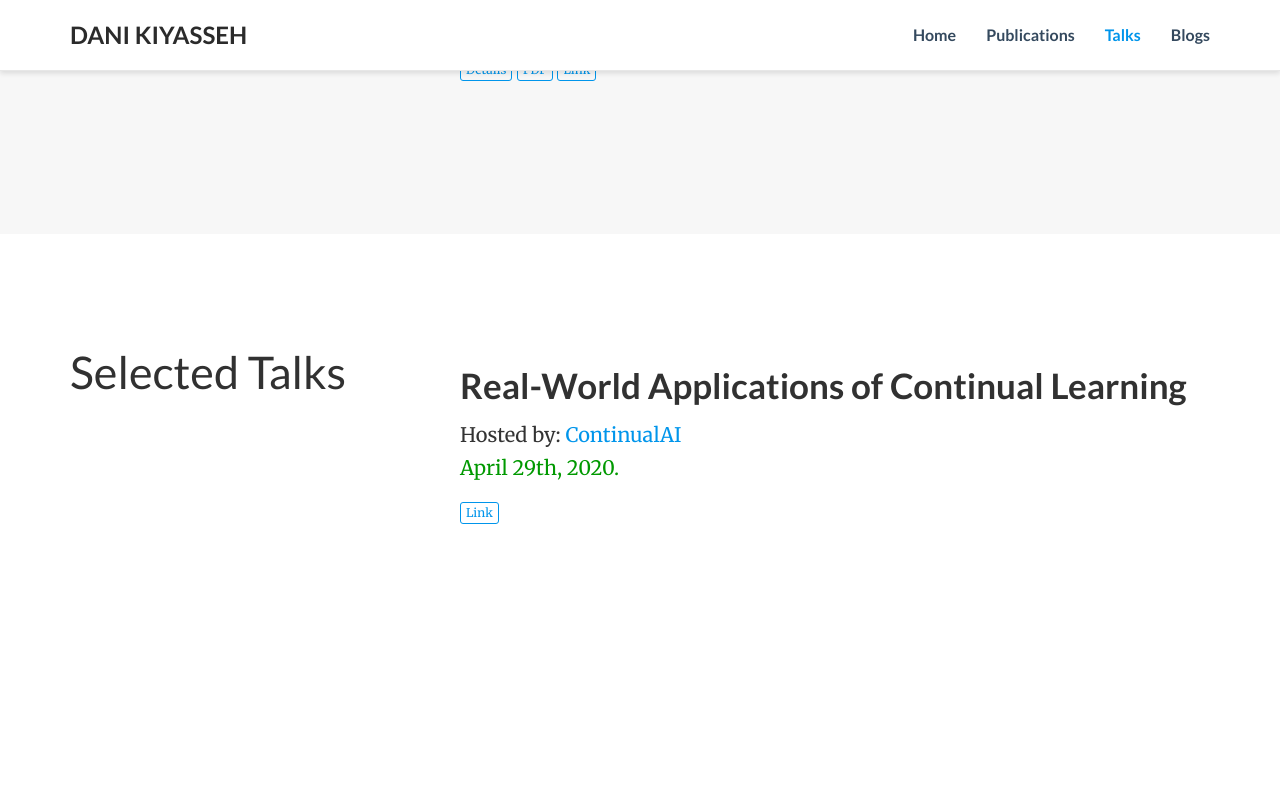
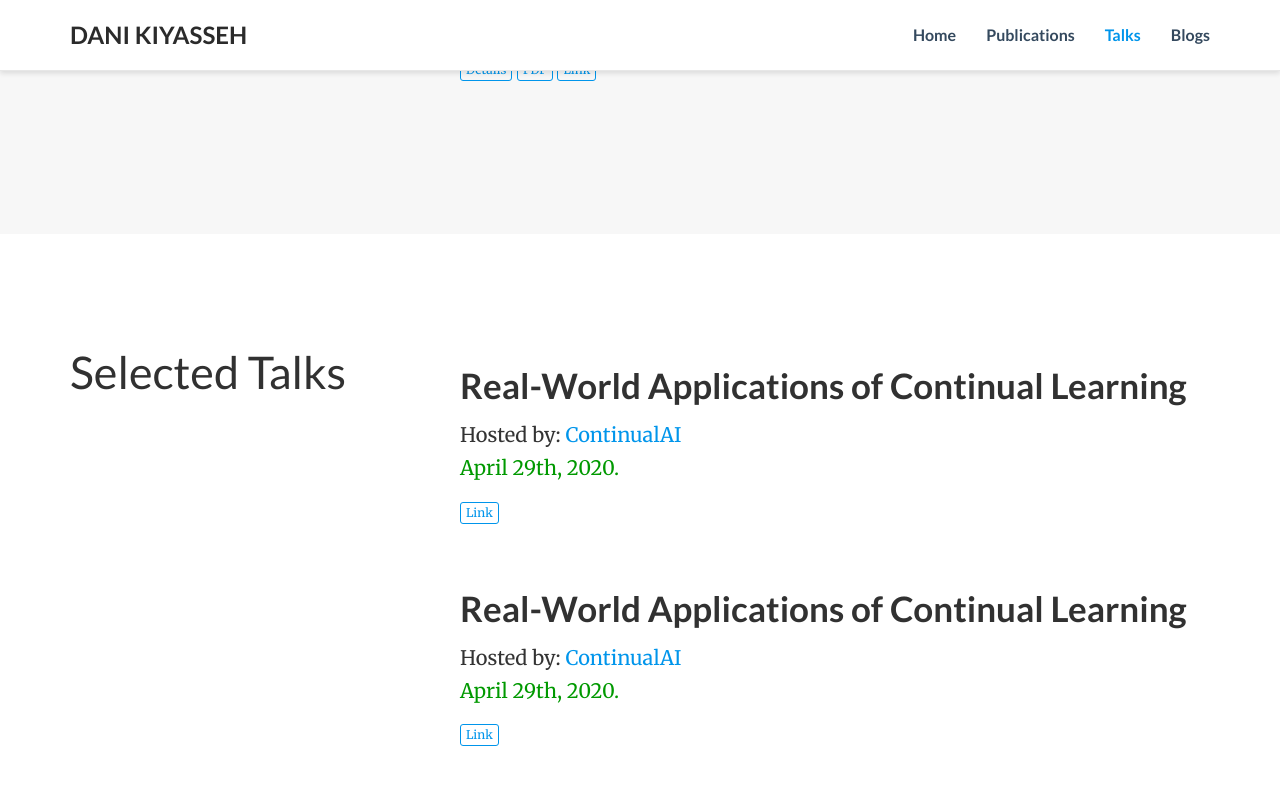
Before and after one commit to danikiyasseh/danikiyasseh.github.io, a Jekyll site: the page index.html, which Jekyll copies as it is, in a window 1280 px wide and 900 px high, scrolled down 2440 px. Shown: the top 785 px of the window. Built offline with Jekyll 4.4.1, drawn with Linux system fonts in a browser that asks for light colours; nearby versions of some CDN libraries; a style sheet for code colours, icons or effects is not loaded; before the commit the page ends 3117 px from its top, so only the background shows below that.

Commit message:
Update index.html

```diff
--- a/index.html
+++ b/index.html
@@ -521,6 +521,46 @@ title: Dani Kiyasseh
   </div>
 </div>
 
+	  <div class="pub-list-item" itemscope itemtype="http://schema.org/CreativeWork">
+  <div class="row">
+
+<!--     <div class="col-md-12">
+      <a href="">
+        <img src="https://danikiyasseh.github.io/publications/images/rbme_pipeline.png" class="pub-banner"
+             itemprop="image">
+      </a>
+    </div> -->
+
+    <div class="col-md-12">
+      <h4 class="article-title" itemprop="name">
+        Real-World Applications of Continual Learning
+      </h4>
+      <div class="pub-abstract" itemprop="text">
+      </div>
+
+      <div class="host-name" itemprop="author">
+        Hosted by: <a href="https://www.continualai.org/" itemprop="url">ContinualAI</a>
+      </div>
+
+      <div class="pub-publication">
+        April 29th, 2020.
+      </div>
+
+      <div class="pub-links">
+
+<!-- 	<a class="btn btn-primary btn-outline btn-xs" href="https://danikiyasseh.github.io/talks/ContinualAI/">
+	  Details
+	</a> -->
+
+	<a class="btn btn-primary btn-outline btn-xs" href="https://www.youtube.com/watch?v=GteGII2e7ro">
+	  Link
+	</a>
+
+      </div>
+    </div>
+  </div>
+</div>
+
 </section>
 
 
```
